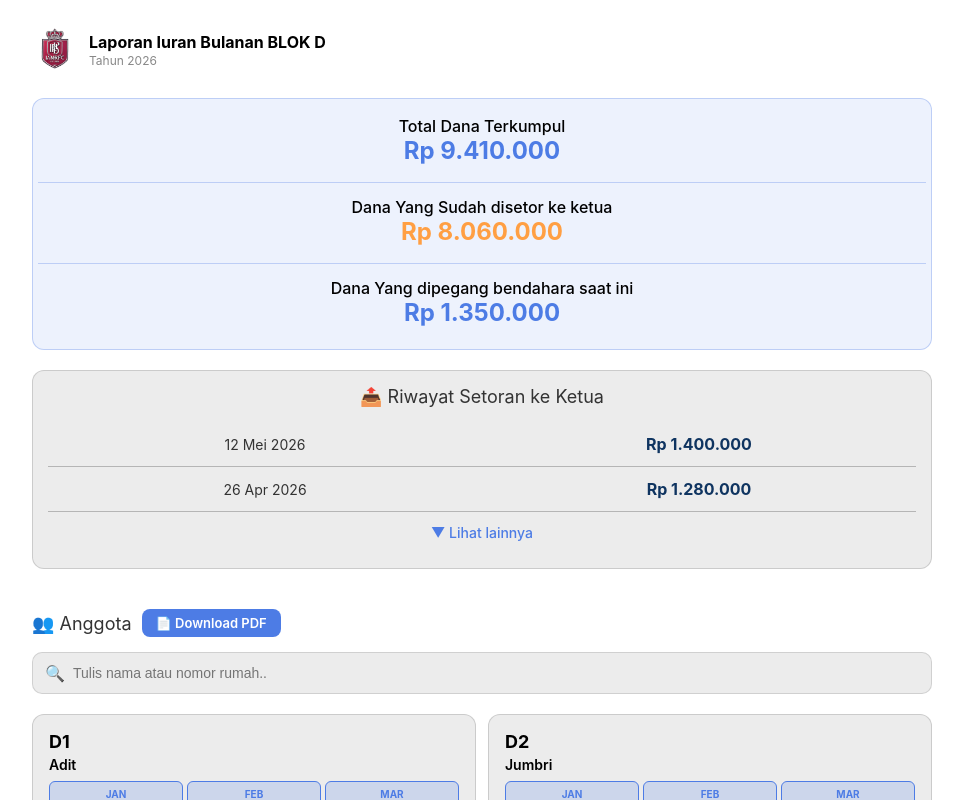
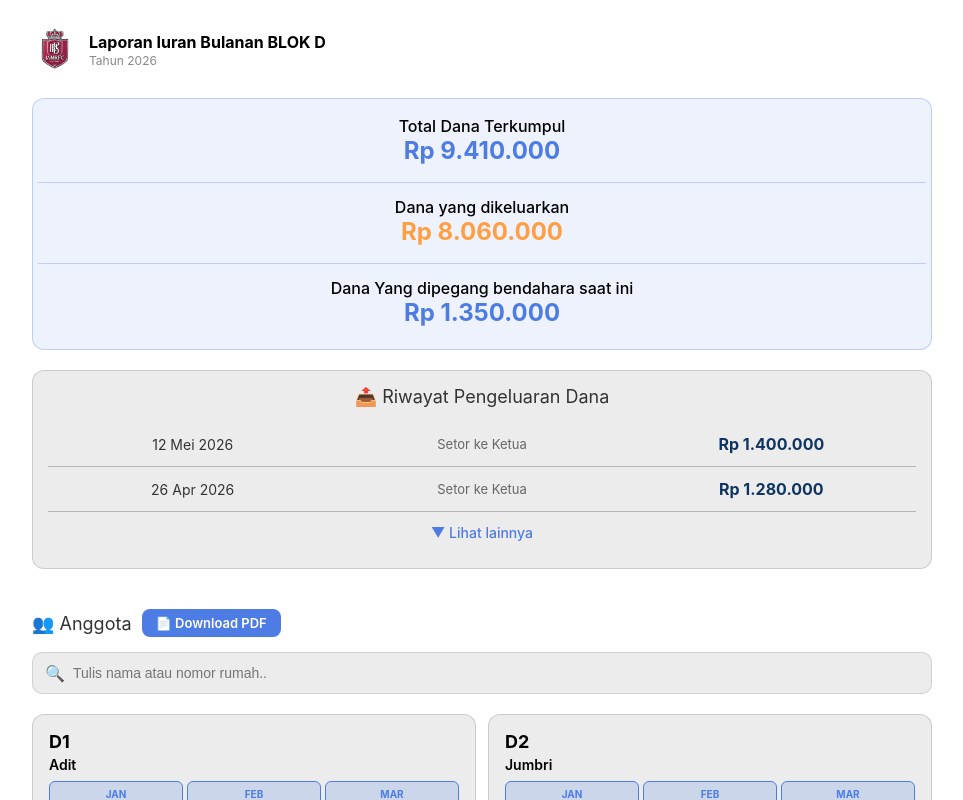
Before and after one commit to aloyb/blokd-app, a Next.js app in the folder blokd-app/: page / in a window 1280 px wide. Shown: the top 800 px of the page, without its empty margins (158-1121 px from the left). Built offline with nearby package versions, Linux system fonts and the light colour scheme.

Commit message:
update tampilan: ganti label dana & riwayat, tambah kolom keterangan

```diff
--- a/blokd-app/data.json
+++ b/blokd-app/data.json
@@ -907,19 +907,23 @@
   "setorHistory": [
     {
       "date": "2026-03-12",
-      "amount": 4130000
+      "amount": 4130000,
+      "keterangan": "Setor ke Ketua"
     },
     {
       "date": "2026-03-26",
-      "amount": 1250000
+      "amount": 1250000,
+      "keterangan": "Setor ke Ketua"
     },
     {
       "date": "2026-04-26",
-      "amount": 1280000
+      "amount": 1280000,
+      "keterangan": "Setor ke Ketua"
     },
     {
       "date": "2026-05-12",
-      "amount": 1400000
+      "amount": 1400000,
+      "keterangan": "Setor ke Ketua"
     }
   ]
 }
--- a/blokd-app/pages/index.js
+++ b/blokd-app/pages/index.js
@@ -107,7 +107,7 @@ export default function Home() {
           <div style={styles.statValue}>{formatCurrency(stats?.totalPaid)}</div>
         </div>
         <div style={{...styles.statCard, ...styles.statCardWarning}}>
-          <div style={styles.statLabel}>Dana Yang Sudah disetor ke ketua</div>
+          <div style={styles.statLabel}>Dana yang dikeluarkan</div>
           <div style={styles.statValueWarning}>{formatCurrency(stats?.setorKeKetua)}</div>
         </div>
         <div style={styles.lastStatCard}>
@@ -119,12 +119,13 @@ export default function Home() {
       {/* Setor History */}
       {stats?.setorHistory && stats.setorHistory.length > 0 && (
         <div style={styles.historySection}>
-          <div style={styles.sectionTitle}>📤 Riwayat Setoran ke Ketua</div>
+          <div style={styles.sectionTitle}>📤 Riwayat Pengeluaran Dana</div>
             {stats.setorHistory.slice().reverse().slice(0, showAllHistory ? undefined : 2).map((item, idx) => (
               <div key={idx} style={styles.historyItem}>
                 <span style={styles.historyDate}>
                   {new Date(item.date).toLocaleDateString('id-ID', { day: 'numeric', month: 'short', year: 'numeric' })}
                 </span>
+                <span style={styles.historyKeterangan}>{item.keterangan || '-'}</span>
                 <span style={styles.historyAmount}>{formatCurrency(item.amount)}</span>
               </div>
             ))}
@@ -229,6 +230,7 @@ const styles = {
   historySection: { marginTop: '20px', padding: '15px', background: 'rgba(128,128,128,0.15)', borderRadius: '12px', border: '1px solid rgba(128,128,128,0.3)' },
   historyItem: { display: 'flex', justifyContent: 'space-between', alignItems: 'center', padding: '12px 0', borderBottom: '1px solid rgba(128,128,128,0.5)', textAlign: 'center' },
   historyDate: { color: '#333', fontSize: '14px', textAlign: 'center', flex: 1 },
+  historyKeterangan: { color: '#666', fontSize: '13px', textAlign: 'center', flex: 1 },
   historyAmount: { color: '#0f3460', fontWeight: 'bold', fontSize: '16px', textAlign: 'center', flex: 1 },
   showMoreBtn: { textAlign: 'center', padding: '12px', color: '#4D7CE5', cursor: 'pointer', fontWeight: '500', fontSize: '14px' },
   footer: { textAlign: 'center', padding: '30px', color: '#555', fontSize: '12px' },
```
Lines whose indentation alone changed are shown as unchanged.
